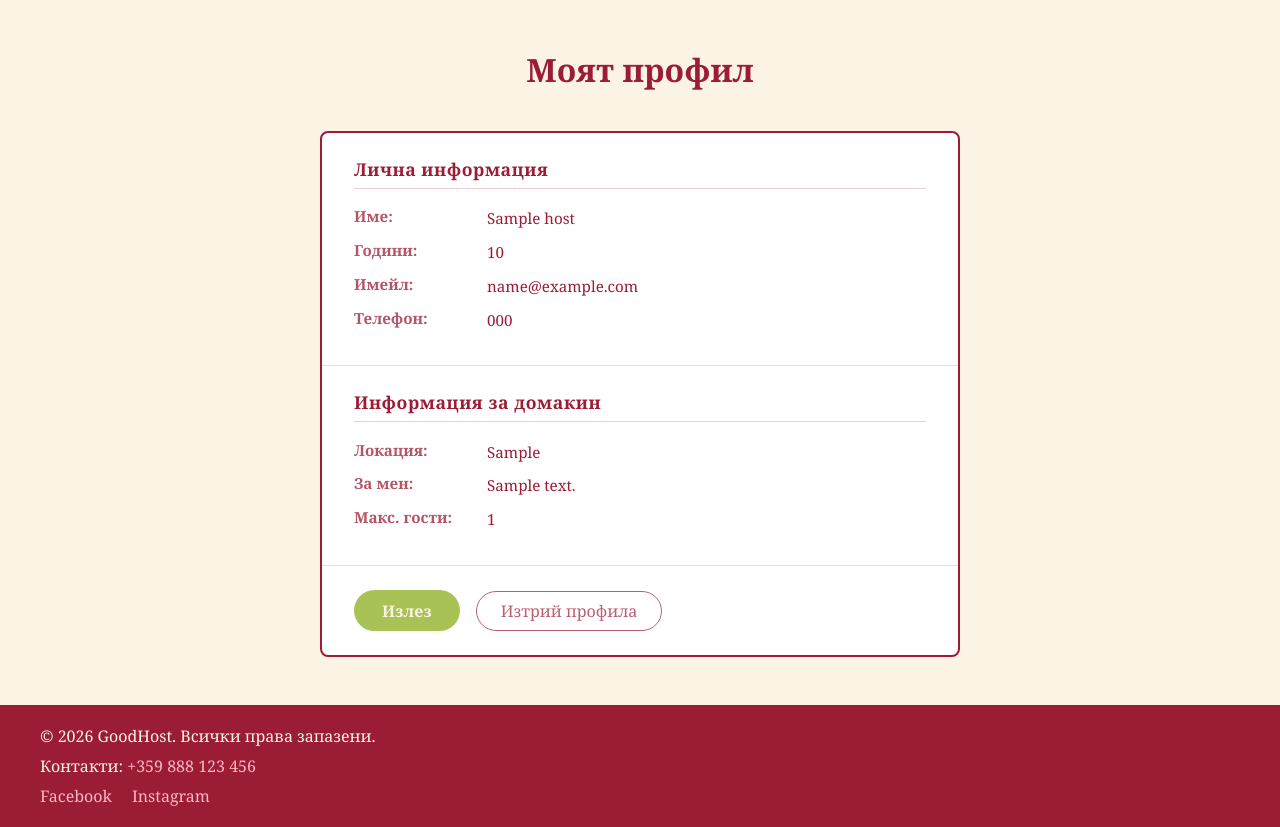
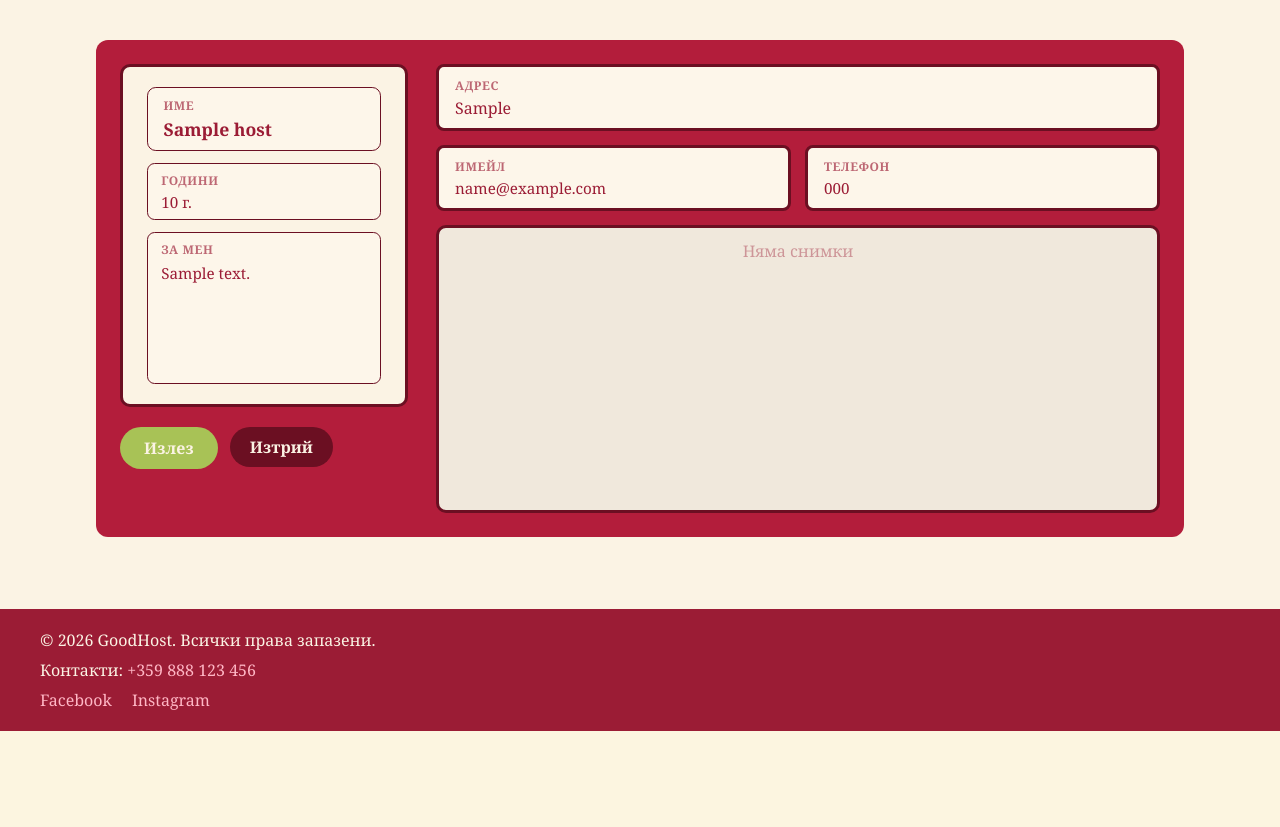
Before and after one commit to yanaad1m/GoodHost, a Flask app: page /profile in a window 1280 px wide. Shown: the part 69-896 px from the top of the page. After the commit the page ends 800 px from the top, so only its background shows below. Run offline with Flask 3, Linux system fonts and the light colour scheme; the visitor is signed in with stand-in values (Sample User, id 1); tables that the repository leaves empty hold one stand-in row (values such as "Sample post").

Commit message:
profil stranica

```diff
--- a/static/css/profile.css
+++ b/static/css/profile.css
@@ -76,27 +76,19 @@ nav a button:hover {
 /* MAIN */
 main {
   flex: 1;
-  max-width: 50em;
+  max-width: 72em;
   width: 100%;
-  margin: 3em auto;
-  padding: 0 1.5em;
-}
-
-main h1 {
-  font-size: 2rem;
-  color: var(--red);
-  margin-bottom: 1.25em;
-  text-align: center;
+  margin: 2.5em auto;
+  padding: 0 2em;
 }
 
 /* FLASH MESSAGES */
 .flash-msg {
   padding: 0.75em 1em;
   border-radius: 0.375em;
-  margin-bottom: 1em;
+  margin-bottom: 1.25em;
   font-weight: bold;
-  font-size: 0.95rem;
-  text-align: center;
+  font-size: 1rem;
 }
 
 .flash-error {
@@ -111,103 +103,77 @@ main h1 {
   border: 0.0625em solid var(--green);
 }
 
-/* PROFILE CARD */
-.profile-card {
-  background: #fff;
-  border: 0.125em solid var(--red);
-  border-radius: 0.5em;
-  max-width: 40em;
-  margin: 0 auto;
-  overflow: hidden;
+/* TWO-COLUMN LAYOUT */
+.profile-layout {
+  display: flex;
+  gap: 1.75em;
+  align-items: flex-start;
+  background: #b31d3b;
+  border-radius: 0.75em;
+  padding: 1.5em;
 }
 
-/* PROFILE SECTIONS */
-.profile-section {
-  padding: 1.5em 2em;
-  border-bottom: 0.0625em solid rgba(155, 28, 53, 0.15);
+/* LEFT COLUMN */
+.profile-left {
+  display: flex;
+  flex-direction: column;
+  gap: 1.25em;
+  flex: 0 0 18em;
 }
 
-.profile-section:last-child {
-  border-bottom: none;
+.left-card {
+  background: var(--cream);
+  border: 0.2em solid #6b0f22;
+  border-radius: 0.625em;
+  padding: 1.25em 1.5em;
+  display: flex;
+  flex-direction: column;
+  gap: 0.75em;
 }
 
-.profile-section h2 {
-  font-size: 1.1rem;
+.left-field {
+  border: 0.1em solid #6b0f22;
+  border-radius: 0.5em;
+  padding: 0.5em 0.875em;
+  font-size: 1rem;
   color: var(--red);
-  margin-bottom: 1em;
-  padding-bottom: 0.375em;
-  border-bottom: 0.0625em solid rgba(155, 28, 53, 0.2);
-  letter-spacing: 0.03em;
+  background: #fdf6ea;
+  display: flex;
+  flex-direction: column;
+  gap: 0.2em;
 }
 
-/* PROFILE FIELDS */
-.profile-field {
+.name-field {
+  font-weight: bold;
+  font-size: 1.1rem;
+}
+
+.age-field {
+  font-size: 0.95rem;
+}
+
+.bio-box {
+  border: 0.1em solid #6b0f22;
+  border-radius: 0.5em;
+  padding: 0.5em 0.875em;
+  font-size: 0.95rem;
+  color: var(--red);
+  background: #fdf6ea;
+  min-height: 10em;
+  display: flex;
+  flex-direction: column;
+  gap: 0.2em;
+}
+
+.bio-text {
+  line-height: 1.7;
+  white-space: pre-wrap;
+}
+
+/* ACTION BUTTONS */
+.profile-actions {
   display: flex;
   gap: 0.75em;
-  margin-bottom: 0.625em;
-  font-size: 0.95rem;
-  align-items: flex-start;
-}
-
-.field-label {
-  color: var(--red);
-  font-weight: bold;
-  min-width: 8em;
-  flex-shrink: 0;
-  opacity: 0.75;
-}
-
-.field-value {
-  color: var(--red);
-  line-height: 1.6;
-}
-
-.field-value a {
-  color: var(--red);
-  text-decoration: none;
-}
-
-.field-value a:hover {
-  color: var(--green);
-}
-
-/* GALLERY */
-.gallery {
-  display: flex;
-  gap: 0.5em;
-  overflow-x: auto;
-  padding: 0.5em;
-  background: #f0e8dc;
-  scrollbar-width: thin;
-  border-radius: 0.25em;
-}
-
-.gallery-img {
-  height: 10em;
-  min-width: 10em;
-  object-fit: cover;
-  border-radius: 0.25em;
-  flex-shrink: 0;
-}
-
-.gallery-placeholder {
-  width: 100%;
-  height: 10em;
-  display: flex;
-  align-items: center;
-  justify-content: center;
-  color: var(--red);
-  font-size: 0.9rem;
-  opacity: 0.5;
-  background: #f0e8dc;
-}
-
-/* PROFILE ACTIONS */
-.profile-actions {
-  padding: 1.5em 2em;
-  display: flex;
-  gap: 1em;
-  align-items: center;
   flex-wrap: wrap;
 }
 
@@ -215,36 +181,121 @@ main h1 {
   background-color: var(--green);
   color: var(--cream);
   border: none;
-  padding: 0.6em 1.75em;
+  padding: 0.6em 1.5em;
   border-radius: 1.875em;
   font-size: 1rem;
   font-family: Georgia, serif;
   cursor: pointer;
   font-weight: bold;
+  transition: background-color 0.2s;
 }
 
 .logout-btn:hover {
   background-color: #8faa3e;
 }
 
-/* DELETE BUTTON */
 .delete-btn {
-  background: none;
-  border: 0.09375em solid var(--red);
-  color: var(--red);
+  background-color: #6b0f22;
+  border: none;
+  color: var(--cream);
   border-radius: 1.875em;
-  padding: 0.5em 1.5em;
+  padding: 0.55em 1.25em;
   font-size: 1rem;
   font-family: Georgia, serif;
   cursor: pointer;
-  opacity: 0.7;
-  transition: opacity 0.2s, background-color 0.2s, color 0.2s;
+  font-weight: bold;
+  transition: background-color 0.2s;
 }
 
 .delete-btn:hover {
-  background-color: var(--red);
-  color: var(--cream);
-  opacity: 1;
+  background-color: #4f0a19;
+}
+
+/* RIGHT COLUMN */
+.profile-right {
+  flex: 1;
+  display: flex;
+  flex-direction: column;
+  gap: 0.875em;
+}
+
+.right-field {
+  border: 0.2em solid #6b0f22;
+  border-radius: 0.5em;
+  padding: 0.6em 1em;
+  background: #fdf6ea;
+  color: var(--red);
+  font-size: 1rem;
+}
+
+.address-field {
+  width: 100%;
+  font-size: 1rem;
+  display: flex;
+  flex-direction: column;
+  gap: 0.2em;
+}
+
+.contact-row {
+  display: flex;
+  gap: 0.875em;
+}
+
+.contact-field {
+  flex: 1;
+  display: flex;
+  flex-direction: column;
+  gap: 0.2em;
+}
+
+.contact-label {
+  font-size: 0.75rem;
+  opacity: 0.65;
+  font-weight: bold;
+  text-transform: uppercase;
+  letter-spacing: 0.05em;
+}
+
+.contact-field a {
+  color: var(--red);
+  text-decoration: none;
+  font-size: 0.95rem;
+}
+
+.contact-field a:hover {
+  color: var(--green);
+}
+
+/* PHOTOS BOX */
+.photos-box {
+  flex: 1;
+  border: 0.2em solid #6b0f22;
+  border-radius: 0.625em;
+  background: #f0e8dc;
+  min-height: 18em;
+  display: flex;
+  flex-wrap: wrap;
+  gap: 0.5em;
+  padding: 0.75em;
+  align-content: flex-start;
+}
+
+.gallery-img {
+  height: 10em;
+  width: calc(33.33% - 0.5em);
+  object-fit: cover;
+  border-radius: 0.375em;
+  flex-shrink: 0;
+}
+
+.photos-placeholder {
+  display: flex;
+  align-items: center;
+  justify-content: center;
+  width: 100%;
+  color: var(--red);
+  opacity: 0.4;
+  font-size: 1rem;
 }
 
 /* MODAL */
@@ -261,7 +312,7 @@ main h1 {
 
 .modal-box {
   background: var(--cream);
-  border: 0.125em solid var(--red);
+  border: 0.125em solid #6b0f22;
   border-radius: 0.5em;
   padding: 2em 2.5em;
   max-width: 24em;
--- a/templates/profile.html
+++ b/templates/profile.html
@@ -27,7 +27,6 @@
   </header>
 
   <main>
-    <h1>Моят профил</h1>
 
     {% with messages = get_flashed_messages(with_categories=true) %}
       {% for category, message in messages %}
@@ -37,65 +36,65 @@
       {% endfor %}
     {% endwith %}
 
-    <div class="profile-card">
+    <div class="profile-layout">
 
-      <div class="profile-section">
-        <h2>Лична информация</h2>
-        <div class="profile-field">
-          <span class="field-label">Име:</span>
-          <span class="field-value">{{ user['name'] }}</span>
+      <!-- ЛЯВА КОЛОНА -->
+      <div class="profile-left">
+        <div class="left-card">
+          <div class="left-field name-field">
+            <span class="contact-label">Име</span>
+            {{ user['name'] }}
           </div>
-        <div class="profile-field">
-          <span class="field-label">Години:</span>
-          <span class="field-value">{{ user['age'] }}</span>
+          <div class="left-field age-field">
+            <span class="contact-label">Години</span>
+            {{ user['age'] }} г.
           </div>
-        <div class="profile-field">
-          <span class="field-label">Имейл:</span>
-          <span class="field-value"><a href="mailto:{{ user['email'] }}">{{ user['email'] }}</a></span>
+          {% if current_user_type == 'host' %}
+          <div class="bio-box">
+            <span class="contact-label">За мен</span>
+            <span class="bio-text">{{ user['bio'] or '—' }}</span>
           </div>
-        <div class="profile-field">
-          <span class="field-label">Телефон:</span>
-          <span class="field-value"><a href="tel:{{ user['phone'] }}">{{ user['phone'] }}</a></span>
+          {% endif %}
+        </div>
+        <div class="profile-actions">
+          <a href="/logout"><button class="logout-btn">Излез</button></a>
+          {% if current_user_type == 'host' %}
+          <form action="/hosts/{{ user['id'] }}/delete" method="POST" id="delete-form-{{ user['id'] }}">
+            <button type="button" class="delete-btn" onclick="openModal('delete-form-{{ user.id }}')">Изтрий</button>
+          </form>
+          {% endif %}
         </div>
       </div>
 
+      <!-- ДЯСНА КОЛОНА -->
+      <div class="profile-right">
         {% if current_user_type == 'host' %}
-      <div class="profile-section">
-        <h2>Информация за домакин</h2>
-        <div class="profile-field">
-          <span class="field-label">Локация:</span>
-          <span class="field-value">{{ user['location'] }}</span>
+        <div class="right-field address-field">
+          <span class="contact-label">Адрес</span>
+          {{ user['location'] }}
         </div>
-        <div class="profile-field">
-          <span class="field-label">За мен:</span>
-          <span class="field-value">{{ user['bio'] }}</span>
+        {% endif %}
+        <div class="contact-row">
+          <div class="right-field contact-field">
+            <span class="contact-label">Имейл</span>
+            <a href="mailto:{{ user['email'] }}">{{ user['email'] }}</a>
           </div>
-        <div class="profile-field">
-          <span class="field-label">Макс. гости:</span>
-          <span class="field-value">{{ user['max_guests'] }}</span>
+          <div class="right-field contact-field">
+            <span class="contact-label">Телефон</span>
+            <a href="tel:{{ user['phone'] }}">{{ user['phone'] }}</a>
           </div>
         </div>
-
+        {% if current_user_type == 'host' %}
         {% set photos = user['photos'] | from_json %}
+        <div class="photos-box">
           {% if photos %}
-      <div class="profile-section">
-        <h2>Снимки</h2>
-        <div class="gallery">
             {% for photo in photos %}
               <img src="/static/uploads/{{ photo }}" alt="Снимка" class="gallery-img"/>
             {% endfor %}
+          {% else %}
+            <span class="photos-placeholder">Няма снимки</span>
+          {% endif %}
         </div>
-      </div>
-      {% endif %}
-      {% endif %}
-
-      <div class="profile-actions">
-        <a href="/logout"><button class="logout-btn">Излез</button></a>
-
-        {% if current_user_type == 'host' %}
-        <form action="/hosts/{{ user['id'] }}/delete" method="POST" id="delete-form-{{ user['id'] }}">
-          <button type="button" class="delete-btn" onclick="openModal('delete-form-{{ user.id }}')">Изтрий профила</button>
-        </form>
         {% endif %}
       </div>
 
@@ -106,8 +105,8 @@
     <p>© 2026 GoodHost. Всички права запазени.</p>
     <p>Контакти: <a href="tel:+359888123456">+359 888 123 456</a></p>
     <div>
-      <a href="https://facebook.com">Facebook</a>
-      <a href="https://www.instagram.com/goodhost12/?hl=bg" target="_blank" >Instagram</a>
+      <a href="https://www.facebook.com/profile.php?id=61576516620688" target="_blank">Facebook</a>
+      <a href="https://www.instagram.com/goodhost12/?hl=bg" target="_blank">Instagram</a>
     </div>
   </footer>
 
--- a/templates/volunteer_registration.html
+++ b/templates/volunteer_registration.html
@@ -73,7 +73,7 @@
     <p>© 2026 GoodHost. Всички права запазени.</p>
     <p>Контакти: <a href="tel:+359888123456">+359 888 123 456</a></p>
     <div>
-      <a href="https://facebook.com">Facebook</a>
+      <a href="https://www.facebook.com/profile.php?id=61576516620688" target="_blank">Facebook</a>
       <a href="https://www.instagram.com/goodhost12/?hl=bg" target="_blank" >Instagram</a>
     </div>
   </footer>
```
Lines whose indentation alone changed are shown as unchanged.
